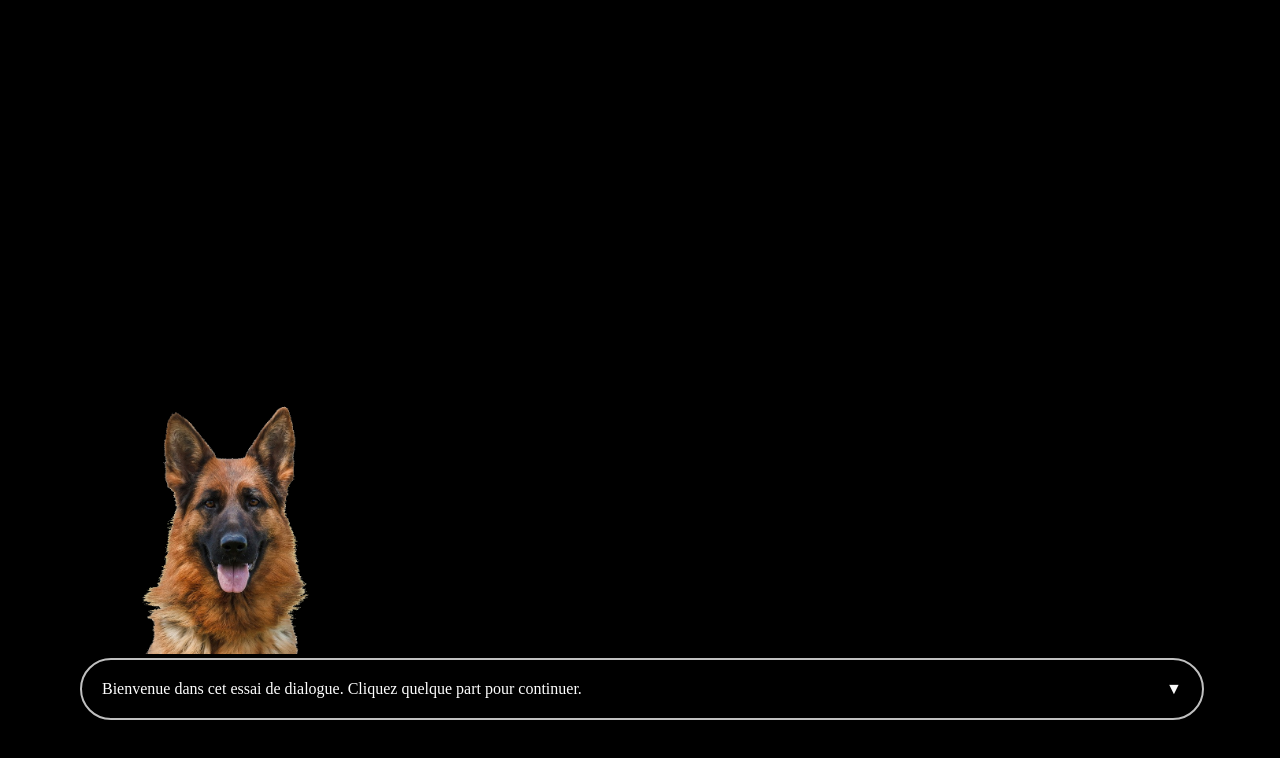
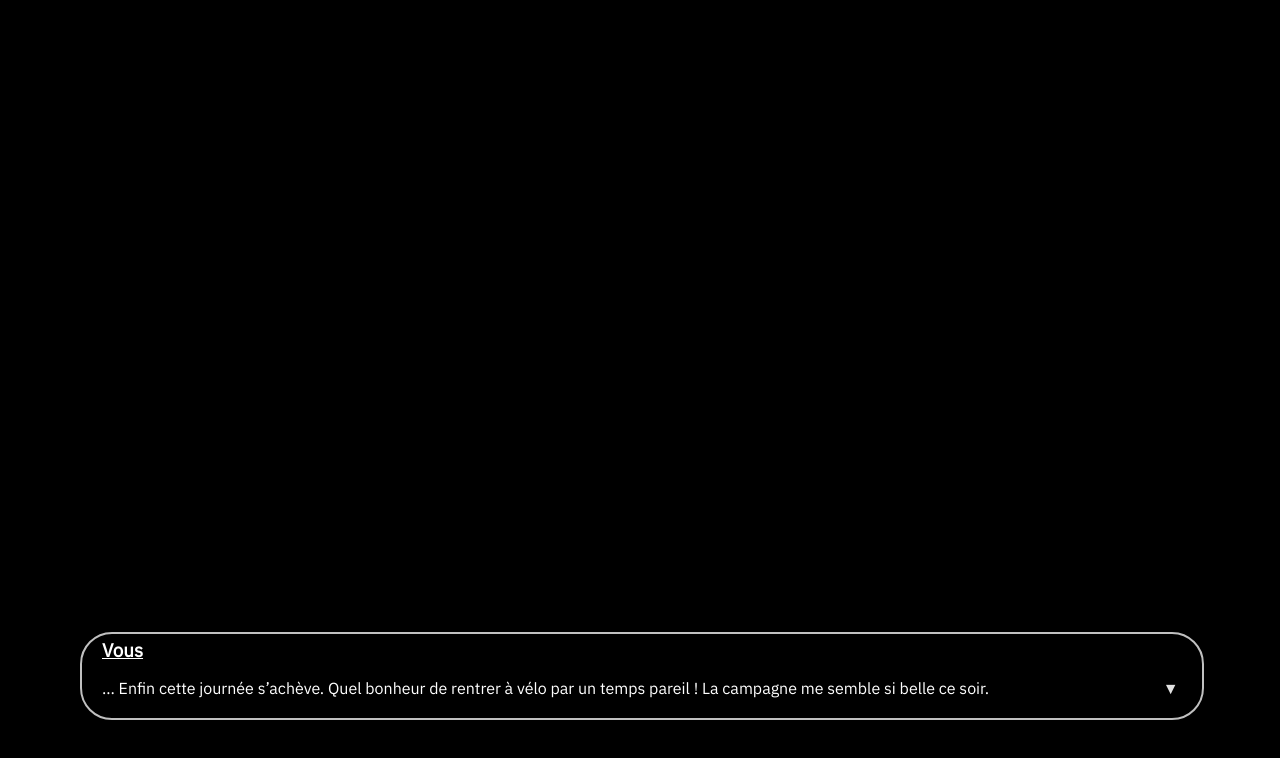
Before and after one commit to JeremyGodde/escowgame, a Next.js app: page / in a window 1280 px wide. Both pictures are taken after a click on the button "Jouer". Shown: the top 758 px of the page. Built offline with nearby package versions, Linux system fonts and the light colour scheme.

Commit message:
utilisation des premiers dialogues

```diff
--- a/components/dialog/dialog.component.tsx
+++ b/components/dialog/dialog.component.tsx
@@ -2,6 +2,7 @@ import React from 'react'
 import style from './dialog.module.css'
 import DialogStruct from '../../structures/immersion/dialog.structure'
 import DefaultProps from '../../structures/props.structure'
+import { NARRATEUR } from '../../donnees/dialogs.donnee'
 
 /*
     Ce fichier définit le composent HTML suivant :
@@ -124,26 +125,40 @@ export default class Dialog extends React.Component<DialogProps> {
 
     */
     render = () => {
+        let current_frame =
+            this.current_index_frame !== undefined &&
+            this.current_index_frame !== null
+                ? this.props.value.frames[this.current_index_frame]
+                : undefined
+
         return (
             <>
             {
                 // si on a commencé le dialogue on peut afficher le composent
-                this.current_index_frame !== undefined &&
-                this.current_index_frame !== null &&
+                current_frame !== undefined &&
                 <div className={style.dialog}>
                     {
                         // si la frame a une image alors on l'affiche
-                        this.props.value.frames[this.current_index_frame].img !== undefined &&
+                        current_frame.img !== undefined &&
                         <img
                             className={style.picture}
-                            src={this.props.value.frames[this.current_index_frame].img}
+                            src={current_frame.img}
                         />
                     }
                     <div className={style.text_zone}>
-                        <p>
+                        {
+                            current_frame.character !== NARRATEUR &&
+                            <h3>{current_frame.character}</h3>
+                        }
+                        <p
+                            className={
+                                // si c'est le narrateur qui parle on utilise un style particulier
+                                current_frame.character === NARRATEUR ? style.narrator : ''
+                            }
+                        >
                             {
                                 // dans la zone de texte on affiche le texte de la frame
-                                this.props.value.frames[this.current_index_frame].text
+                                current_frame.text
                             }
                         </p>
                         {
--- a/components/dialog/dialog.module.css
+++ b/components/dialog/dialog.module.css
@@ -4,6 +4,8 @@
     left: 5em;
     width: calc(100% - 2*5em - 2*1.25em);
     color: white;
+
+    font-family: IBM_Plex_Sans, Arial, Helvetica, sans-serif;
 }
 
 .dialog .picture {
@@ -19,9 +21,18 @@
     padding: 0.25em 1.25em;
 }
 
+.dialog .text_zone h3 {
+    margin: 0;
+    text-decoration: underline;
+}
+
 .dialog .text_zone p {
     display: inline-block;
     width: calc(100% - 2ch);
+}
+
+.dialog .text_zone p.narrator {
+    font-style: italic;
 }
 
 .dialog .text_zone .toggler {
@@ -42,3 +53,9 @@
         color: transparent;
     }
 }
+
+@keyframes letter {
+    from {
+        width: 0;
+    }
+}
--- a/components/home-screen/home-screen.component.tsx
+++ b/components/home-screen/home-screen.component.tsx
@@ -7,7 +7,10 @@ export default class HomeScreen extends React.Component<DefaultProps> {
         super(props)
     }
 
-    play = () => {
+    play = (evt: React.MouseEvent) => {
+        evt.preventDefault()
+        evt.stopPropagation()
+
         this.props.player.move(1)
     }
 
--- a/donnees/dialogs.donnee.ts
+++ b/donnees/dialogs.donnee.ts
@@ -4,28 +4,69 @@ import AfterPlayDialog from "../structures/action/after-play-dialog.structure"
 import Dialog from "../structures/immersion/dialog.structure"
 import { CREDITS_ID } from "./rooms.donnee"
 
-const test_chained_dialog: Dialog = {
-    timer: 0.5,
+export const NARRATEUR = "narrateur"
+export const CHIEN = "Le chien"
+export const JOUEUR = "Vous"
+
+const scene_1_dialog_4: Dialog = {
+    timer: 1,
     after: new AfterMoveToRoom(CREDITS_ID),
     frames: [
         {
-            img: "/img/chien/chien_face.png",
-            text: "Cela fonctionne-t-il ?"
+            character: NARRATEUR,
+            text: "Un chien s’extirpe difficilement du grillage et vous coupe la route ! Il aboie fortement et ne semble pas vouloir s’arrêter"
         },
         {
-            img: "/img/chien/chien_face.png",
-            text: "Bien ! Passons au générique voulez-vous"
+            character: JOUEUR,
+            text: "Je devrais peut-être faire demi-tour… Oh mais pourquoi se met-il à pleurer ??"
+        },
+        {
+            character: NARRATEUR,
+            text: "Le chien cesse soudainement d'aboyer. Il n’a pas l’air agressif ! Au contraire … Il pousse de petits cris plaintifs et à l’air mal en point. Il baisse la queue et commence à venir vers vous sans trop s’approcher. Il vous regarde avec insistance puis regarde en direction du grillage d’où il vient. On dirait qu’il veut que vous le suiviez."
+        },
+        {
+            character: NARRATEUR,
+            text: "Il fait nuit mais ce chien vous intrigue énormément. Que décidez vous ?\nAVERTISSEMENT : La suite du jeu contient des images susceptibles de choquer la sensibilité des plus fragiles. Si vous ne souhaitez pas continuer l’aventure, ne suivez pas le chien."
         }
     ]
 }
 
-export const test_dialog: Dialog = {
-    timer: 2,
-    after: new AfterPlayDialog(test_chained_dialog),
+const scene_1_dialog_3: Dialog = {
+    timer: 1,
+    after: new AfterPlayDialog(scene_1_dialog_4),
     frames: [
         {
-            img: "/img/chien/chien_face.png",
-            text: "Bienvenue dans cet essai de dialogue. Cliquez quelque part pour continuer."
+            character: JOUEUR,
+            text: "… Il commence à faire sombre ici …"
+        },
+        {
+            character: NARRATEUR,
+            text: "Vous n’êtes plus si loin de votre habitation, lorsque soudain ..."
         }
     ]
 }
+
+const scene_1_dialog_2: Dialog = {
+    timer: 1,
+    after: new AfterPlayDialog(scene_1_dialog_3),
+    frames: [
+        {
+            character: JOUEUR,
+            text: "La nuit tombe, il faut que je me dépêche."
+        },
+    ]
+}
+
+export const scene_1_dialog_1: Dialog = {
+    after: new AfterPlayDialog(scene_1_dialog_2),
+    frames: [
+        {
+            character: JOUEUR,
+            text: "… Enfin cette journée s’achève. Quel bonheur de rentrer à vélo par un temps pareil ! La campagne me semble si belle ce soir."
+        },
+        {
+            character: NARRATEUR,
+            text: "Vous enfourchez votre vélo et commencez à rentrer chez vous à travers le calme de la campagne."
+        }
+    ]
+}
--- a/pages/index.tsx
+++ b/pages/index.tsx
@@ -5,7 +5,7 @@ import Dialog from '../components/dialog/dialog.component'
 import Player from '../structures/player/player.structure'
 
 /* Données de jeu */
-import { test_dialog } from '../donnees/dialogs.donnee'
+import { scene_1_dialog_1 } from '../donnees/dialogs.donnee'
 import { CREDITS_ID, HOME_SCREEN_ID } from '../donnees/rooms.donnee'
 
 export default class Index extends React.Component<{},{player: Player},any> {
@@ -28,7 +28,7 @@ export default class Index extends React.Component<{},{player: Player},any> {
                     <HomeScreen player={this.state.player}/>
                 ) || (
                     this.state.player.getRoom() === 1 &&
-                    <Dialog player={this.state.player} value={test_dialog}/>
+                    <Dialog player={this.state.player} value={scene_1_dialog_1}/>
                 ) || (
                     this.state.player.getRoom() === CREDITS_ID &&
                     <Credits player={this.state.player}/>
--- a/structures/immersion/dialog.structure.ts
+++ b/structures/immersion/dialog.structure.ts
@@ -8,5 +8,5 @@ import Frame from "./frame.structure"
 export default interface Dialog {
     timer?: number          // nombre de secondes avant que le dialogue ne se lance    peut-être null (déclenchement immédiat)
     after?: AfterDoAction   // action à réaliser lorsque le dialogue se termine        peut-être null
-    frames: Array<Frame>
+    frames: Array<Frame>    // ensemble des lignes de dialogue
 }
--- a/structures/immersion/frame.structure.ts
+++ b/structures/immersion/frame.structure.ts
@@ -4,6 +4,7 @@
     correspond à une ligne de dialogue
 */
 export default interface Frame {
-    text: string    // texte du dialogue
-    img?: string     // URL de l'image du personnage    peut-être null
+    text: string        // texte du dialogue
+    character: string   // nom du personnage
+    img?: string        // URL de l'image du personnage    peut-être null
 }
```
